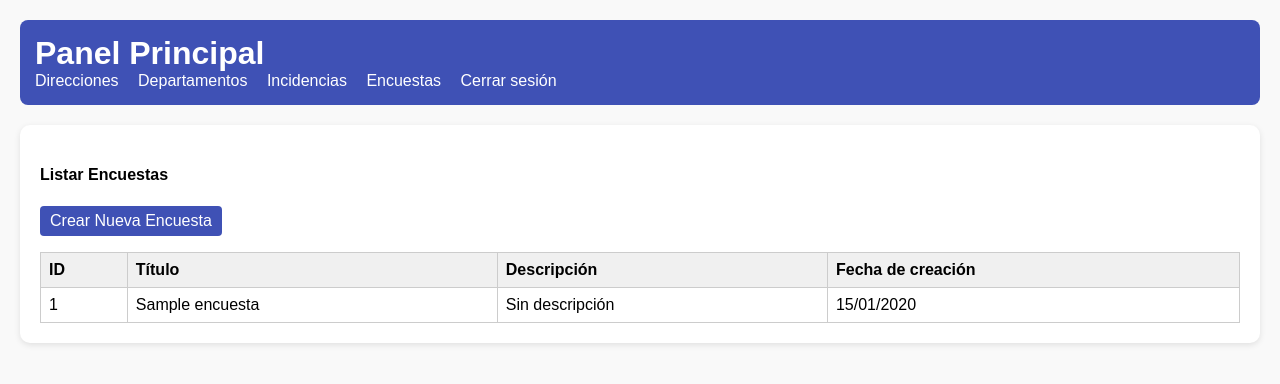
After one commit to Aaron-Orellana/DesarrolloWeb, a Django app: template surveys/templates/surveys/encuesta_listar.html in a window 1280 px wide. The commit adds this page. Shown: the top 384 px of the page. Run offline with Django 3.2, Linux system fonts and the light colour scheme; the template is opened without the code that fills it: most values are stand-ins (such as "Sample title", 1, 10 or a date in 2020).

Commit message:
Implementadas vistas principales y base.html para templates

```diff
--- a/catalogs/templates/incidencias/incidencia_listar.html
+++ b/catalogs/templates/incidencias/incidencia_listar.html
@@ -1,3 +1,5 @@
+{% extends 'core/base.html' %}
+
 {% block content %}
 <h4>Listar Incidencias</h4>
 
--- a/catalogs/urls.py
+++ b/catalogs/urls.py
@@ -1,8 +1,7 @@
 from django.urls import path
+from . import views
 
-from catalogs import views
-
-catalogs_urlpatterns = [
+urlpatterns = [
     path('incidencia/crear/', views.incidencia_crear, name='incidencia_crear'),
     path('incidencia/guardar/', views.incidencia_guardar, name='incidencia_guardar'),
     path('incidencia/listar/', views.incidencia_listar, name='incidencia_listar'),
--- /dev/null
+++ b/core/templates/core/base.html
@@ -0,0 +1,39 @@
+<!DOCTYPE html>
+<html lang="es">
+<head>
+    <meta charset="UTF-8">
+    <title>Sistema de Administración</title>
+    <style>
+        body { font-family: Arial, sans-serif; margin: 20px; background-color: #f9f9f9; }
+        header { background-color: #3f51b5; color: white; padding: 15px; border-radius: 8px; }
+        header h1 { margin: 0; }
+        nav a { color: white; margin-right: 15px; text-decoration: none; }
+        nav a:hover { text-decoration: underline; }
+        .container { background: white; padding: 20px; border-radius: 10px; box-shadow: 0 2px 6px rgba(0,0,0,0.1); margin-top: 20px; }
+        table { width: 100%; border-collapse: collapse; margin-top: 10px; }
+        th, td { border: 1px solid #ccc; padding: 8px; text-align: left; }
+        th { background-color: #f0f0f0; }
+        .btn { display: inline-block; background: #3f51b5; color: white; padding: 6px 10px; border-radius: 4px; text-decoration: none; }
+        .btn:hover { background: #2c3e9f; }
+    </style>
+</head>
+<body>
+
+<header>
+    <h1>Panel Principal</h1>
+    <nav>
+        <a href="{% url 'direccion_listar' %}">Direcciones</a>
+        <a href="{% url 'departamento_listar' %}">Departamentos</a>
+        <a href="{% url 'incidencia_listar' %}">Incidencias</a>
+        <a href="{% url 'encuesta_listar' %}">Encuestas</a>
+        <a href="{% url 'logout' %}">Cerrar sesión</a>
+    </nav>
+</header>
+
+<div class="container">
+    {% block content %}
+    {% endblock %}
+</div>
+
+</body>
+</html>
--- a/municipalidad/urls.py
+++ b/municipalidad/urls.py
@@ -17,12 +17,13 @@ Including another URLconf
 from django.contrib import admin
 from django.urls import path, include
 from core.urls import core_urlpatterns
-from catalogs.urls import catalogs_urlpatterns
 
 urlpatterns = [
     path('', include(core_urlpatterns)),
     path('admin/', admin.site.urls),
     path('accounts/', include('django.contrib.auth.urls')),
     path('accounts/', include('registration.urls')),
-    path('incidents/', include(catalogs_urlpatterns))
+    path('catalogs/', include('catalogs.urls')),
+    path('orgs/', include('orgs.urls')),
+    path('surveys/', include('surveys.urls')),
 ]
--- /dev/null
+++ b/surveys/templates/surveys/encuesta_listar.html
@@ -0,0 +1,52 @@
+{% extends 'core/base.html' %}
+
+{% block content %}
+<h4>Listar Encuestas</h4>
+
+<p><a href="{% url 'encuesta_crear' %}" class="btn">Crear Nueva Encuesta</a></p>
+
+<table class="table">
+    <thead>
+        <tr>
+            <th>ID</th>
+            <th>Título</th>
+            <th>Descripción</th>
+            <th>Fecha de creación</th>
+        </tr>
+    </thead>
+    <tbody>
+        {% for encuesta in encuestas %}
+            <tr>
+                <td>{{ encuesta.encuesta_id }}</td>
+                <td>{{ encuesta.titulo }}</td>
+                <td>{{ encuesta.descripcion|default:"Sin descripción" }}</td>
+                <td>{{ encuesta.fecha_creacion|date:"d/m/Y" }}</td>
+            </tr>
+        {% empty %}
+            <tr>
+                <td colspan="4">No hay encuestas registradas.</td>
+            </tr>
+        {% endfor %}
+    </tbody>
+</table>
+
+{% if encuestas.has_other_pages %}
+    <div class="pagination">
+        {% if encuestas.has_previous %}
+            <a href="?page={{ encuestas.previous_page_number }}">&laquo; Anterior</a>
+        {% endif %}
+
+        {% for num in encuestas.paginator.page_range %}
+            {% if encuestas.number == num %}
+                <span class="current">{{ num }}</span>
+            {% else %}
+                <a href="?page={{ num }}">{{ num }}</a>
+            {% endif %}
+        {% endfor %}
+
+        {% if encuestas.has_next %}
+            <a href="?page={{ encuestas.next_page_number }}">Siguiente &raquo;</a>
+        {% endif %}
+    </div>
+{% endif %}
+{% endblock %}
--- /dev/null
+++ b/surveys/urls.py
@@ -0,0 +1,6 @@
+from django.urls import path
+from . import views
+
+urlpatterns = [
+    path('encuestas/', views.encuesta_listar, name='encuesta_listar'),
+]
```
Also changed, not shown: core/templates/core/main_admin.html (+16 -1 lines), orgs/templates/orgs/departamento_listar.html (added, +50 -0 lines), orgs/templates/orgs/direccion_listar.html (added, +42 -0 lines), orgs/urls.py (added, +7 -0 lines), orgs/views.py (+11 -1 lines), surveys/views.py (+7 -0 lines).
